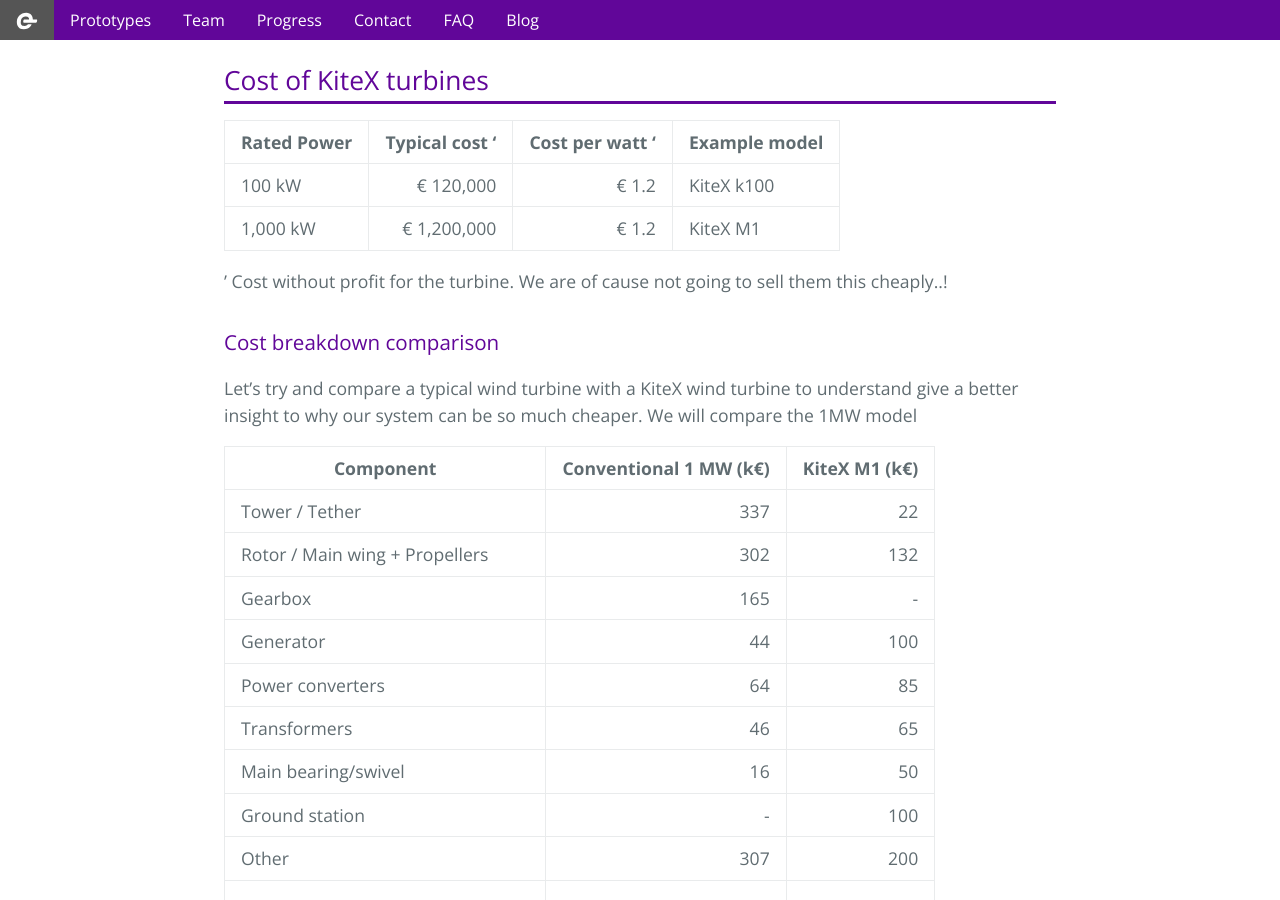
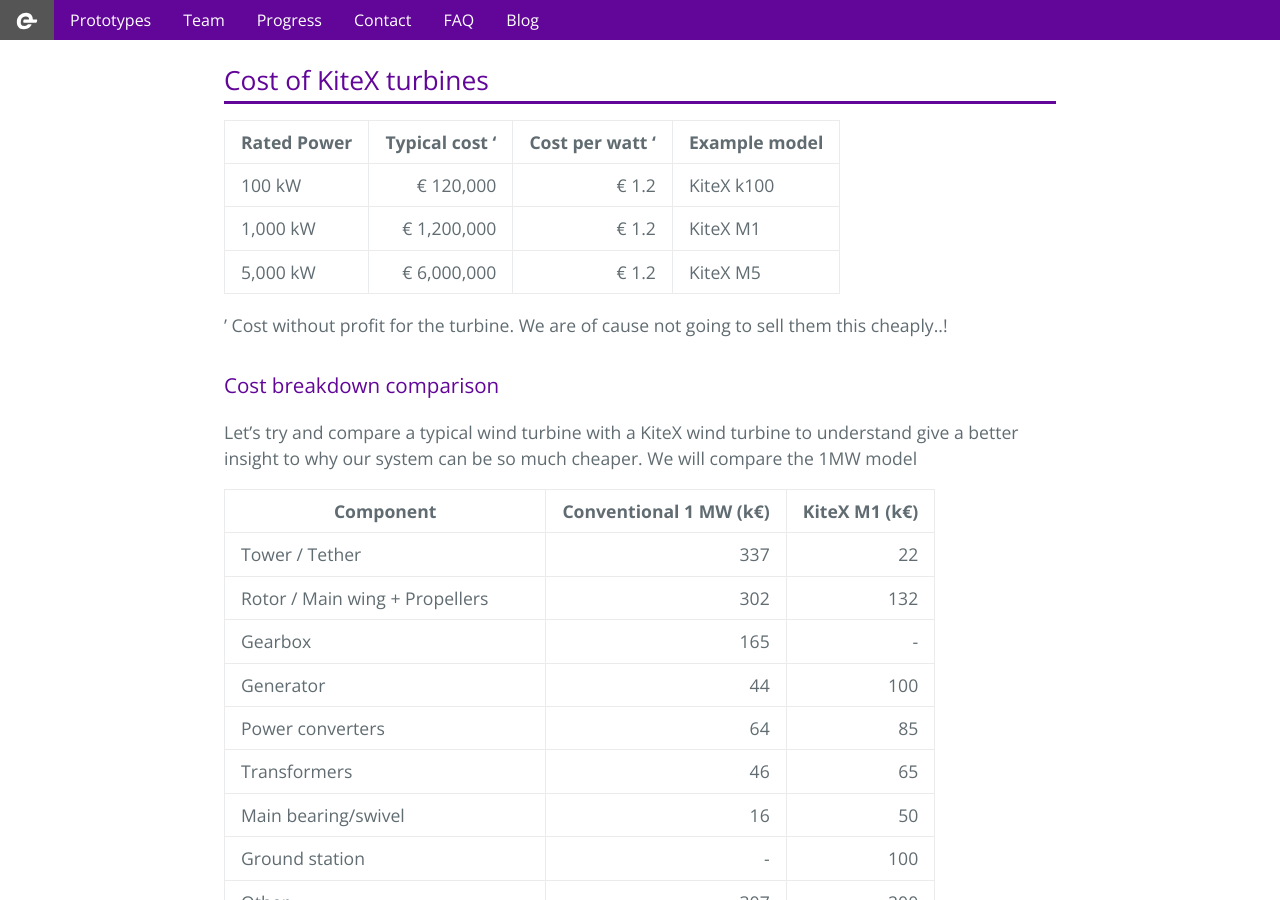
Before and after one commit to kitextech/kitextech.github.io, a Jekyll site: the page built from _posts/2017-05-24-cost-of-wind-energy.md, in a window 1280 px wide and 900 px high, scrolled down 976 px. Built offline with Jekyll 4.4.1, drawn with Linux system fonts in a browser that asks for light colours.

Commit message:
cost of WE added M5@

```diff
--- a/_posts/2017-05-24-cost-of-wind-energy.md
+++ b/_posts/2017-05-24-cost-of-wind-energy.md
@@ -26,8 +26,9 @@
 
 | Rated Power   | Typical cost ' | Cost per watt ' | Example model |
 | ------------- |---------------------:| ---------------:| ------------- |
-| 100 kW        | € 120,000             | € 1.2           | KiteX k100          |
-| 1,000 kW      | € 1,200,000            | € 1.2           | KiteX M1            |
+| 100 kW        | € 120,000            | € 1.2           | KiteX k100    |
+| 1,000 kW      | € 1,200,000          | € 1.2           | KiteX M1      |
+| 5,000 kW      | € 6,000,000          | € 1.2           | KiteX M5      |
 
 ' Cost without profit for the turbine. We are of cause not going to sell them this cheaply..!
 
```
